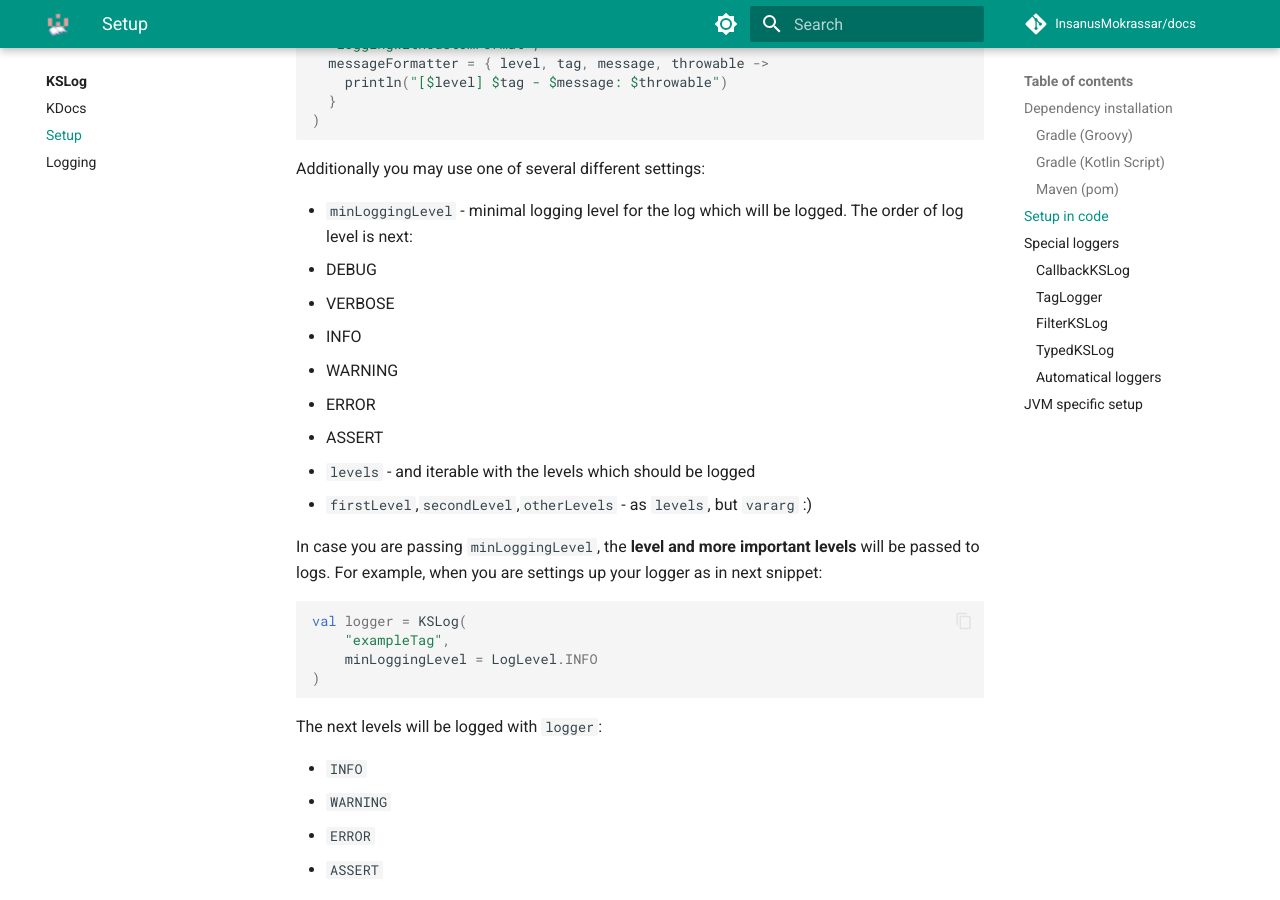
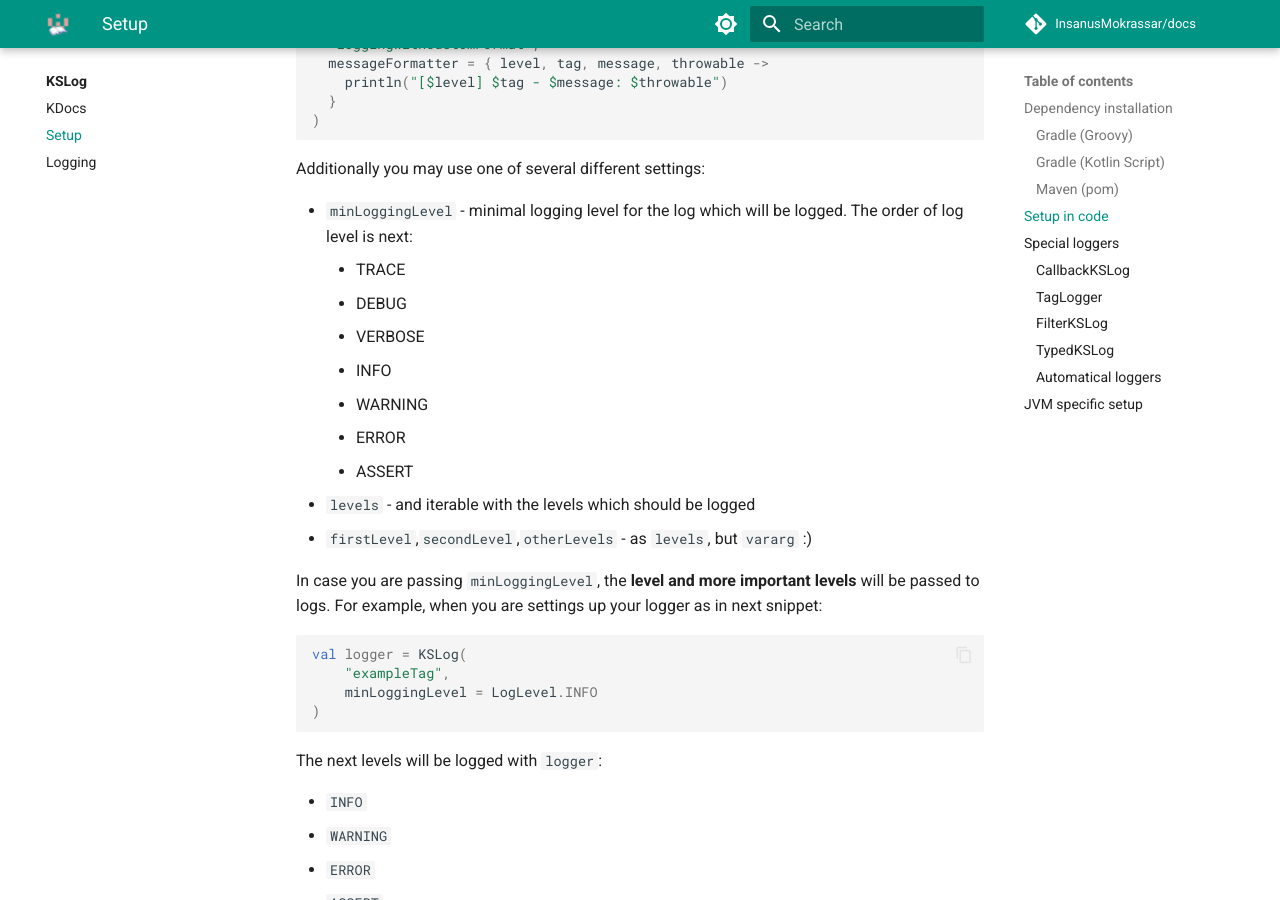
Before and after one commit to InsanusMokrassar/docs, an MkDocs documentation site: the page built from docs/kslog/setup.md, in a window 1280 px wide and 900 px high, scrolled down 987 px. Built offline with MkDocs 1.6.1 and Material for MkDocs 9.7.7, drawn with Linux system fonts in a browser that asks for light colours; comment, search, counter and statistics services are not loaded.

Commit message:
Update setup.md

```diff
--- a/docs/kslog/setup.md
+++ b/docs/kslog/setup.md
@@ -48,12 +48,13 @@ KSLog(
 Additionally you may use one of several different settings:
 
 * `minLoggingLevel` - minimal logging level for the log which will be logged. The order of log level is next:
-  * DEBUG
-  * VERBOSE
-  * INFO
-  * WARNING
-  * ERROR
-  * ASSERT
+    * TRACE
+    * DEBUG
+    * VERBOSE
+    * INFO
+    * WARNING
+    * ERROR
+    * ASSERT
 * `levels` - and iterable with the levels which should be logged
 * `firstLevel`,`secondLevel`,`otherLevels` - as `levels`, but `vararg` :)
 
```
